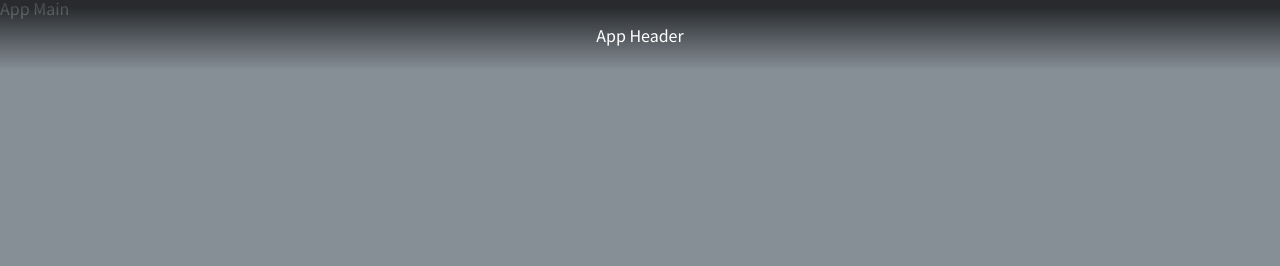
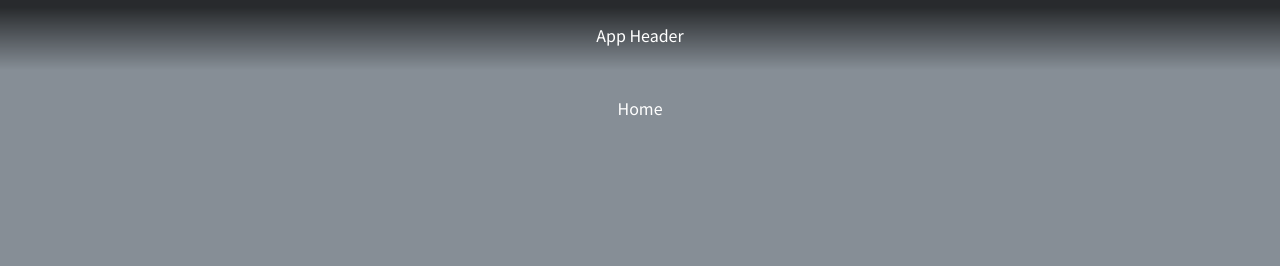
Before and after one commit to kyh196201/vue-flix, a Vue app: page / in a window 1280 px wide. Shown: the top 266 px of the page. Built offline with nearby package versions, Linux system fonts and the light colour scheme.

Commit message:
vue-router 연동 및 Home, NotFound 컴포넌트 생성

```diff
--- a/package.json
+++ b/package.json
@@ -13,7 +13,7 @@
     "node-sass": "^6.0.0",
     "sass-loader": "^10.2.0",
     "vue": "^3.0.11",
-    "vue-router": "^3.5.1"
+    "vue-router": "^4.0.8"
   },
   "devDependencies": {
     "@vue/cli-plugin-babel": "~4.5.0",
--- a/src/App.vue
+++ b/src/App.vue
@@ -1,7 +1,9 @@
 <template>
 	<div class="app">
 		<AppHeader />
-		<main class="app-main">App Main</main>
+		<main class="app-main">
+			<router-view></router-view>
+		</main>
 		<AppFooter />
 	</div>
 </template>
--- a/src/assets/scss/components/footer.scss
+++ b/src/assets/scss/components/footer.scss
@@ -0,0 +1,7 @@
+
+.app-footer {
+	display: flex;
+	align-items: center;
+	justify-content: center;
+	height: 70px;
+}
--- a/src/assets/scss/components/header.scss
+++ b/src/assets/scss/components/header.scss
@@ -0,0 +1,22 @@
+
+.app-header {
+	position: fixed;
+	top: 0;
+	left: 0;
+	width: 100%;
+	height: 70px;
+
+	&__inner {
+		display: flex;
+		align-items: center;
+		justify-content: center;
+		height: 100%;
+
+		// Reference: netflix 스타일
+		background-image: linear-gradient(
+			to bottom,
+			rgba(0, 0, 0, 0.7) 10%,
+			rgba(0, 0, 0, 0)
+		);
+	}
+}
--- /dev/null
+++ b/src/assets/scss/views/home.scss
@@ -0,0 +1,7 @@
+.home {
+    height: 100%;
+    display: flex;
+    align-items: center;
+    justify-content: center;
+    padding: 100px 0;
+}
--- a/src/components/common/AppFooter.vue
+++ b/src/components/common/AppFooter.vue
@@ -9,10 +9,5 @@ export default {
 </script>
 
 <style lang="scss">
-.app-footer {
-	display: flex;
-	align-items: center;
-	justify-content: center;
-	height: 70px;
-}
+@import '@/assets/scss/components/footer.scss';
 </style>
--- a/src/components/common/AppHeader.vue
+++ b/src/components/common/AppHeader.vue
@@ -11,25 +11,5 @@ export default {
 </script>
 
 <style lang="scss">
-.app-header {
-	position: fixed;
-	top: 0;
-	left: 0;
-	width: 100%;
-	height: 70px;
-
-	&__inner {
-		display: flex;
-		align-items: center;
-		justify-content: center;
-		height: 100%;
-
-		// Reference: netflix 스타일
-		background-image: linear-gradient(
-			to bottom,
-			rgba(0, 0, 0, 0.7) 10%,
-			rgba(0, 0, 0, 0)
-		);
-	}
-}
+@import '@/assets/scss/components/header.scss';
 </style>
--- a/src/main.js
+++ b/src/main.js
@@ -1,7 +1,10 @@
 import { createApp } from 'vue';
 import App from './App.vue';
+import router from '@/router/';
 
 // css
 import '@/assets/scss/_index.scss';
 
-createApp(App).mount('#app');
+const app = createApp(App);
+app.use(router);
+app.mount('#app');
--- /dev/null
+++ b/src/router/index.js
@@ -0,0 +1,23 @@
+// vue-router
+import { createWebHistory, createRouter } from 'vue-router';
+
+const routes = [
+	{
+		path: '/',
+		name: 'Home',
+		component: () => import('@/views/Home.vue'),
+	},
+	{
+		path: '/:catchAll(.*)',
+		name: 'NotFound',
+		component: () => import('@/views/NotFound.vue'),
+	},
+];
+
+const router = createRouter({
+	// window history 모드 사용
+	history: createWebHistory(),
+	routes,
+});
+
+export default router;
--- /dev/null
+++ b/src/views/Home.vue
@@ -0,0 +1,13 @@
+<template>
+	<section class="home">Home</section>
+</template>
+
+<script>
+export default {
+	name: 'home',
+};
+</script>
+
+<style lang="scss">
+@import '@/assets/scss/views/home.scss';
+</style>
--- /dev/null
+++ b/src/views/NotFound.vue
@@ -0,0 +1,11 @@
+<template>
+	<div>Page not found</div>
+</template>
+
+<script>
+export default {
+	name: 'page-not-found',
+};
+</script>
+
+<style></style>
```
Also changed, not shown: 1 other file (tests, documents, lock files or other folders).
